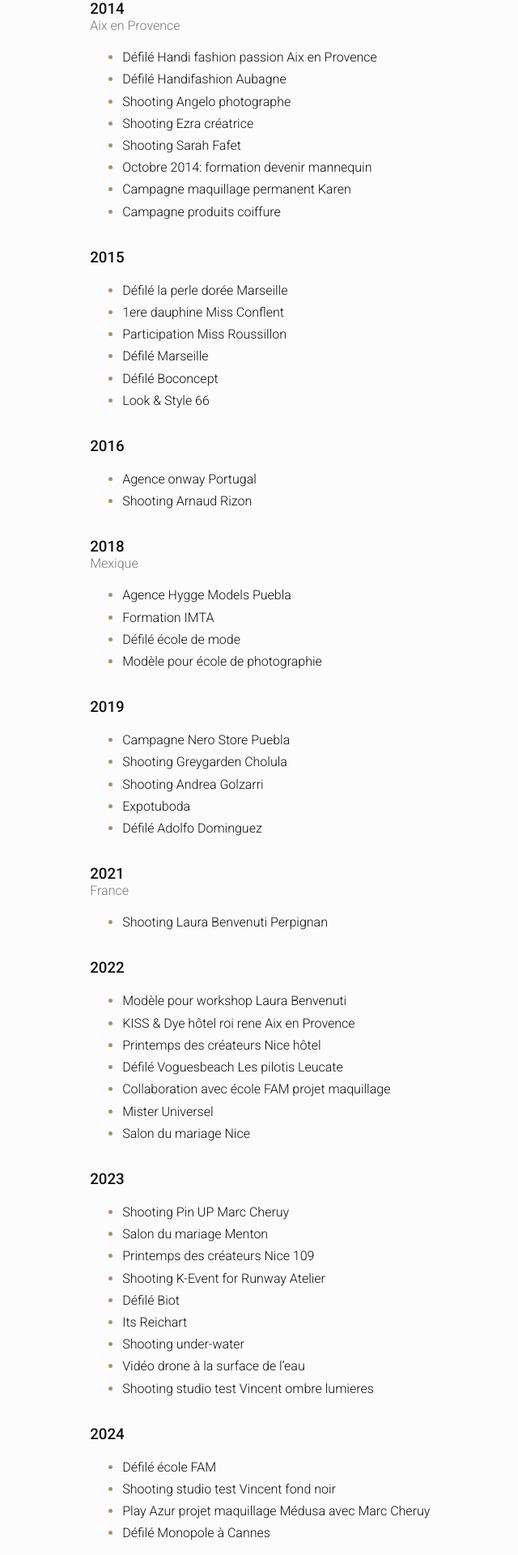
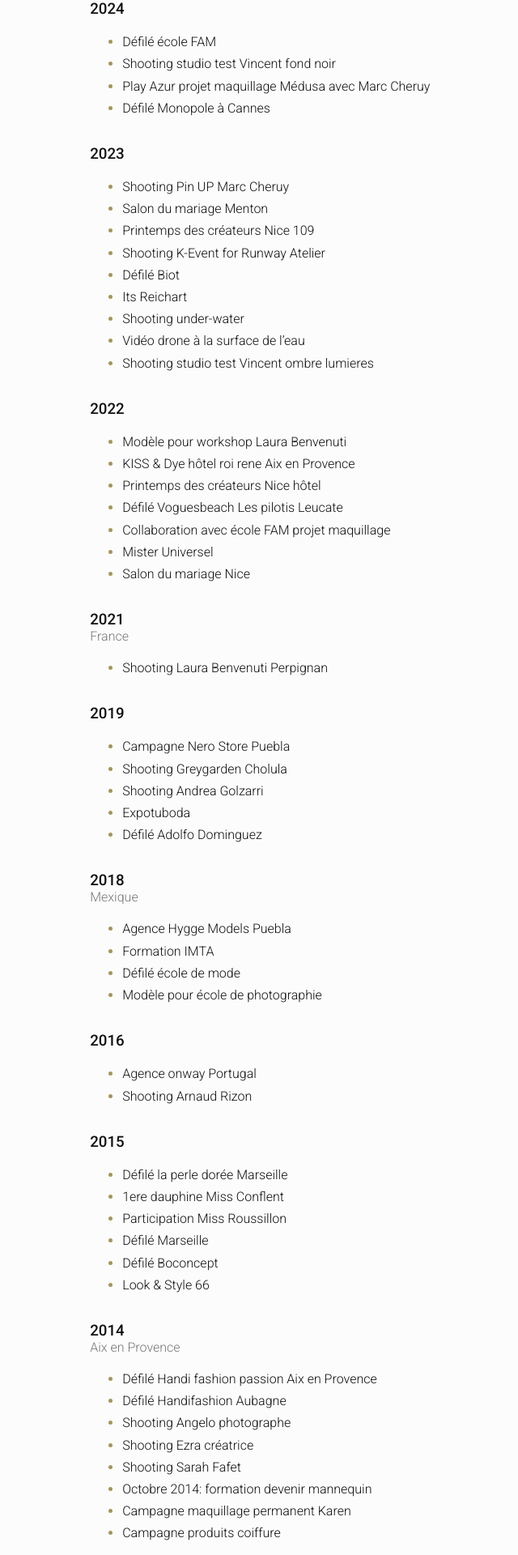
Before and after one commit to vaniaelizondo/photo-book, a React (Create React App) app: page /cv in a window 1280 px wide. Shown: the part 180-2100 px from the top of the page at 81% size, without its empty margins (260-900 px from the left). Built offline with nearby package versions, Linux system fonts and the light colour scheme.

Commit message:
translations ready

```diff
--- a/src/locales/en/translation.json
+++ b/src/locales/en/translation.json
@@ -8,17 +8,17 @@
   },
   "home": {
     "height": "Height",
-    "height_value": "181 cm",
+    "height_value": "71 in",
     "chest": "Chest",
-    "chest_value": "90 cm",
+    "chest_value": "34 in",
     "waist": "Waist",
-    "waist_value": "70 cm",
+    "waist_value": "26 in",
     "hips": "Hips",
-    "hips_value": "98 cm",
+    "hips_value": "36 in",
     "size": "Size",
-    "size_value": "36",
+    "size_value": "S/M",
     "shoes": "Shoes",
-    "shoes_value": "38",
+    "shoes_value": "7 US",
     "eyes": "Eyes",
     "eyes_value": "Brown",
     "hair": "Hair",
@@ -27,72 +27,77 @@
     "tattoos_value": "2 discrets",
     "piercings": "Piercings",
     "piercings_value": "Ears, tongue, belly button",
-    "title": "Model / Advertising actress",
-    "paragraph_1": "Je suis basée à Nice, j'ai un pied à terre à Perpignan, je me éplace partout en France (Carte TGV) n'hésitez pas à me contacter afin que l'on puisse discuter ensemble de votre projet.J'étudie toutes les propositions sérieuses et rémunérées. Je suis disponible pour Campagne publicitaire, Catalogue, Clip, Détails mains/corps, Éditorial, E-shop, Figuration, Lookbook.",
-    "paragraph_2": "Spoken languages : French, Spanish, English",
-    "paragraph_3": "Agencies: Enjoymodels, Elever 1 (Mexique)",
-    "paragraph_4": "My pleasure to work together",
+    "title": "Model / Actress",
+    "paragraph_1": "I am a professional model with over 10 years of experience, currently based in Nice, and available to travel regularly within France and abroad. I spent two years in Mexico, which enriched my experience and broadened my professional perspective. I am open to collaborating on serious and paid projects.",
+    "competences": "Areas of Expertise",
+    "list_1_title": "Modeling",
+    "list_1_text_1": "Advertising campaigns",
+    "list_1_text_2": "Catalogs",
+    "list_1_text_3": "Hand/body modeling",
+    "list_1_text_4": "Editorials",
+    "list_1_text_5": "E-commerce",
+    "list_1_text_6": "Lookbooks",
+    "list_1_text_7": "Runways",
+    "list_2_title": "Acting",
+    "list_2_text_1": "Music videos",
+    "list_2_text_2": "Extras",
+    "list_2_text_3": "Roles in series or films",
+    "paragraph_2": "Languages spoken: French, Spanish, English",
+    "paragraph_3": "📌 I do not accept projects involving nudity.",
+    "paragraph_4": "I am available to discuss your ideas and bring your projects to life. Feel free to reach out to me!",
     "contact": "Contact",
-    "mail_subject": "J'ai%20vu%20ton%20site%20internet&body=Bonjour!%0D%0A%0D%0AJ'ai%20vu%20ton%20site%20internet%20et%20j'aimerais%20me%20connecter%20avec%20vous."
-  },
-  "albums": {
-    "album_1": "Polaroids",
-    "album_2": "Fashion",
-    "album_3": "Commercial",
-    "album_4": "Book",
-    "album_5": "Corporate",
-    "album_6": "Lingerie"
+    "mail_subject": "I%20saw%20your%20webpage&body=Hi!%0D%0A%0D%0AI%20would%20love%20to%20contact%20you!"
   },
   "cv": {
     "2014_location": "Aix en Provence",
-    "2014_1": "Défilé Handi fashion passion Aix en Provence",
-    "2014_2": "Défilé Handifashion Aubagne",
-    "2014_3": "Shooting Angelo photographe",
-    "2014_4": "Shooting Ezra créatrice",
-    "2014_5": "Shooting Sarah Fafet",
-    "2014_6": "Octobre 2014: formation devenir mannequin",
-    "2014_7": "Campagne maquillage permanent Karen",
-    "2014_8": "Campagne produits coiffure",
-    "2015_1": "Défilé la perle dorée Marseille",
-    "2015_2": "1ere dauphine Miss Conflent",
-    "2015_3": "Participation Miss Roussillon",
-    "2015_4": "Défilé Marseille",
-    "2015_5": "Défilé Boconcept",
+    "2014_1": "Handi Fashion Passion runway Aix en Provence",
+    "2014_2": "Handi Fashion runway Aubagne",
+    "2014_3": "Angelo Photographer photoshoot",
+    "2014_4": "Ezra Designer photoshoot",
+    "2014_5": "Sarah Fafet photoshoot",
+    "2014_6": "October 2014: Becoming a model training",
+    "2014_7": "Permanent makeup campaign for Karen",
+    "2014_8": "Hair products campaign",
+    "2015_1": "Golden Pearl runway Marseille",
+    "2015_2": "1st runner-up Miss Conflent",
+    "2015_3": "Participation in Miss Roussillon",
+    "2015_4": "Marseille runway",
+    "2015_5": "Boconcept runway",
     "2015_6": "Look & Style 66",
-    "2016_1": "Agence onway Portugal ",
-    "2016_2": "Shooting Arnaud Rizon",
-    "2018_location": "Mexique",
-    "2018_1": "Agence Hygge Models Puebla",
-    "2018_2": "Formation IMTA",
-    "2018_3": "Défilé école de mode",
-    "2018_4": "Modèle pour école de photographie",
-    "2019_1": "Campagne Nero Store Puebla",
-    "2019_2": "Shooting Greygarden Cholula",
-    "2019_3": "Shooting Andrea Golzarri",
+    "2016_1": "Onway Agency Portugal",
+    "2016_2": "Arnaud Rizon photoshoot",
+    "2018_location": "Mexico",
+    "2018_1": "Hygge Models Agency Puebla",
+    "2018_2": "IMTA Training",
+    "2018_3": "Fashion school runway",
+    "2018_4": "Model for photography school",
+    "2019_1": "Nero Store Puebla campaign",
+    "2019_2": "Greygarden Cholula photoshoot",
+    "2019_3": "Andrea Golzarri photoshoot",
     "2019_4": "Expotuboda",
-    "2019_5": "Défilé Adolfo Dominguez",
+    "2019_5": "Adolfo Dominguez runway",
     "2021_location": "France",
-    "2021_1": "Shooting Laura Benvenuti Perpignan",
-    "2022_1": "Modèle pour workshop Laura Benvenuti",
-    "2022_2": "KISS & Dye hôtel roi rene Aix en Provence",
-    "2022_3": "Printemps des créateurs Nice hôtel",
-    "2022_4": "Défilé Voguesbeach Les pilotis Leucate",
-    "2022_5": "Collaboration avec école FAM projet maquillage",
-    "2022_6": "Mister Universel",
-    "2022_7": "Salon du mariage Nice",
-    "2023_1": "Shooting Pin UP Marc Cheruy",
-    "2023_2": "Salon du mariage Menton",
-    "2023_3": "Printemps des créateurs Nice 109",
-    "2023_4": "Shooting K-Event for Runway Atelier",
-    "2023_5": "Défilé Biot",
+    "2021_1": "Laura Benvenuti photoshoot Perpignan",
+    "2022_1": "Model for Laura Benvenuti workshop",
+    "2022_2": "KISS & Dye Hotel Roi Rene Aix en Provence",
+    "2022_3": "Spring of Creators Nice Hotel",
+    "2022_4": "Voguesbeach runway Les Pilotis Leucate",
+    "2022_5": "Collaboration with FAM school makeup project",
+    "2022_6": "Mister Universal",
+    "2022_7": "Wedding fair Nice",
+    "2023_1": "Pin-Up photoshoot Marc Cheruy",
+    "2023_2": "Wedding fair Menton",
+    "2023_3": "Spring of Creators Nice 109",
+    "2023_4": "K-Event photoshoot for Runway Atelier",
+    "2023_5": "Biot runway",
     "2023_6": "Its Reichart",
-    "2023_7": "Shooting under-water",
-    "2023_8": "Vidéo drone à la surface de l’eau",
-    "2023_9": "Shooting studio test Vincent ombre lumieres",
-    "2024_1": "Défilé école FAM",
-    "2024_2": "Shooting studio test Vincent fond noir",
-    "2024_3": "Play Azur projet maquillage Médusa avec Marc Cheruy",
-    "2024_4": "Défilé Monopole à Cannes"
+    "2023_7": "Underwater photoshoot",
+    "2023_8": "Drone video at the water’s surface",
+    "2023_9": "Studio test photoshoot Vincent shadows and lights",
+    "2024_1": "FAM school runway",
+    "2024_2": "Studio test photoshoot Vincent black background",
+    "2024_3": "Play Azur Medusa makeup project with Marc Cheruy",
+    "2024_4": "Monopole runway Cannes"
   },
   "contact": {
     "invalid_form": "Please fill out the required fields.",
@@ -107,6 +112,6 @@
     "error_message": "There was an error. Please try later"
   },
   "footer": {
-    "mail_subject": "J'ai%20vu%20ton%20site%20internet&body=Bonjour!%0D%0A%0D%0AJ'ai%20vu%20ton%20site%20internet%20et%20j'aimerais%20me%20connecter%20avec%20vous."
+    "mail_subject": "I%20saw%20your%20webpage&body=Hi!%0D%0A%0D%0AI%20would%20love%20to%20contact%20you!"
   }
 }
--- a/src/locales/es/translation.json
+++ b/src/locales/es/translation.json
@@ -10,89 +10,94 @@
     "height": "Altura",
     "height_value": "181 cm",
     "chest": "Pecho",
-    "chest_value": "90 cm",
+    "chest_value": "88 cm",
     "waist": "Cintura",
-    "waist_value": "70 cm",
+    "waist_value": "68 cm",
     "hips": "Cadera",
-    "hips_value": "98 cm",
+    "hips_value": "92 cm",
     "size": "Talla",
-    "size_value": "36",
+    "size_value": "8/10 (S/M)",
     "shoes": "Zapatos",
-    "shoes_value": "38",
+    "shoes_value": "6",
     "eyes": "Ojos",
-    "eyes_value": "Café",
+    "eyes_value": "Verdes/Marrón",
     "hair": "Cabello",
-    "hair_value": "Café",
+    "hair_value": "Castaño",
     "tattoos": "Tatuajes",
     "tattoos_value": "2 discretos",
     "piercings": "Piercings",
     "piercings_value": "Orejas, lengua, ombligo",
-    "title": "Modelo / actriz publicitaria",
-    "paragraph_1": "Je suis basée à Nice, j'ai un pied à terre à Perpignan, je me éplace partout en France (Carte TGV) n'hésitez pas à me contacter afin que l'on puisse discuter ensemble de votre projet.J'étudie toutes les propositions sérieuses et rémunérées. Je suis disponible pour Campagne publicitaire, Catalogue, Clip, Détails mains/corps, Éditorial, E-shop, Figuration, Lookbook.",
-    "paragraph_2": "Idiomas: Francés, Español, Inglés",
-    "paragraph_3": "Agencias: Enjoymodels, Elever 1 (Mexique)",
-    "paragraph_4": "Un placer trabajar juntos",
+    "title": "Modelo / actriz",
+    "paragraph_1": "Soy modelo profesional con más de 10 años de experiencia, actualmente con base en Niza, y disponible para viajar regularmente tanto en Francia como en el extranjero. Pasé dos años en México, lo que me permitió enriquecer mi experiencia y ampliar mi perspectiva profesional. Estoy disponible para colaborar en proyectos serios y remunerados.",
+    "competences": "Áreas de especialización",
+    "list_1_title": "Modelaje",
+    "list_1_text_1": "Campañas publicitarias",
+    "list_1_text_2": "Catálogos",
+    "list_1_text_3": "Modelo de manos/cuerpo",
+    "list_1_text_4": "Editoriales",
+    "list_1_text_5": "E-commerce",
+    "list_1_text_6": "Lookbooks",
+    "list_1_text_7": "Pasarelas",
+    "list_2_title": "Actuación",
+    "list_2_text_1": "Videos musicales",
+    "list_2_text_2": "Figuración",
+    "list_2_text_3": "Papeles en series o películas",
+    "paragraph_2": "Idiomas hablados: Francés, Español, Inglés",
+    "paragraph_3": "📌 No acepto proyectos que incluyan desnudos.",
+    "paragraph_4": "Estoy a su disposición para discutir sus ideas y dar vida a sus proyectos. ¡No dude en contactarme!",
     "contact": "Contacto",
-    "mail_subject": "J'ai%20vu%20ton%20site%20internet&body=Bonjour!%0D%0A%0D%0AJ'ai%20vu%20ton%20site%20internet%20et%20j'aimerais%20me%20connecter%20avec%20vous."
-  },
-  "albums": {
-    "album_1": "Polaroids",
-    "album_2": "Fashion",
-    "album_3": "Comercial",
-    "album_4": "Book",
-    "album_5": "Corporativo",
-    "album_6": "Lingerie"
+    "mail_subject": "Vi%20tu%20página%20web&body=¡Hola!%0D%0A%0D%0AMe%20encantaría%20contactarte."
   },
   "cv": {
     "2014_location": "Aix en Provence",
-    "2014_1": "Défilé Handi fashion passion Aix en Provence",
-    "2014_2": "Défilé Handifashion Aubagne",
-    "2014_3": "Shooting Angelo photographe",
-    "2014_4": "Shooting Ezra créatrice",
-    "2014_5": "Shooting Sarah Fafet",
-    "2014_6": "Octobre 2014: formation devenir mannequin",
-    "2014_7": "Campagne maquillage permanent Karen",
-    "2014_8": "Campagne produits coiffure",
-    "2015_1": "Défilé la perle dorée Marseille",
-    "2015_2": "1ere dauphine Miss Conflent",
-    "2015_3": "Participation Miss Roussillon",
-    "2015_4": "Défilé Marseille",
-    "2015_5": "Défilé Boconcept",
+    "2014_1": "Desfile Handi Fashion Passion Aix en Provence",
+    "2014_2": "Desfile Handi Fashion Aubagne",
+    "2014_3": "Sesión fotográfica con Angelo fotógrafo",
+    "2014_4": "Sesión fotográfica con Ezra diseñadora",
+    "2014_5": "Sesión fotográfica con Sarah Fafet",
+    "2014_6": "Octubre 2014: Formación para ser modelo",
+    "2014_7": "Campaña de maquillaje permanente para Karen",
+    "2014_8": "Campaña de productos para el cabello",
+    "2015_1": "Desfile La Perla Dorada Marsella",
+    "2015_2": "1ª finalista Miss Conflent",
+    "2015_3": "Participación en Miss Roussillon",
+    "2015_4": "Desfile en Marsella",
+    "2015_5": "Desfile Boconcept",
     "2015_6": "Look & Style 66",
-    "2016_1": "Agence onway Portugal ",
-    "2016_2": "Shooting Arnaud Rizon",
-    "2018_location": "Mexique",
-    "2018_1": "Agence Hygge Models Puebla",
-    "2018_2": "Formation IMTA",
-    "2018_3": "Défilé école de mode",
-    "2018_4": "Modèle pour école de photographie",
-    "2019_1": "Campagne Nero Store Puebla",
-    "2019_2": "Shooting Greygarden Cholula",
-    "2019_3": "Shooting Andrea Golzarri",
+    "2016_1": "Agencia Onway Portugal",
+    "2016_2": "Sesión fotográfica con Arnaud Rizon",
+    "2018_location": "México",
+    "2018_1": "Agencia Hygge Models Puebla",
+    "2018_2": "Formación IMTA",
+    "2018_3": "Desfile de escuela de moda",
+    "2018_4": "Modelo para escuela de fotografía",
+    "2019_1": "Campaña Nero Store Puebla",
+    "2019_2": "Sesión fotográfica Greygarden Cholula",
+    "2019_3": "Sesión fotográfica Andrea Golzarri",
     "2019_4": "Expotuboda",
-    "2019_5": "Défilé Adolfo Dominguez",
-    "2021_location": "France",
-    "2021_1": "Shooting Laura Benvenuti Perpignan",
-    "2022_1": "Modèle pour workshop Laura Benvenuti",
-    "2022_2": "KISS & Dye hôtel roi rene Aix en Provence",
-    "2022_3": "Printemps des créateurs Nice hôtel",
-    "2022_4": "Défilé Voguesbeach Les pilotis Leucate",
-    "2022_5": "Collaboration avec école FAM projet maquillage",
-    "2022_6": "Mister Universel",
-    "2022_7": "Salon du mariage Nice",
-    "2023_1": "Shooting Pin UP Marc Cheruy",
-    "2023_2": "Salon du mariage Menton",
-    "2023_3": "Printemps des créateurs Nice 109",
-    "2023_4": "Shooting K-Event for Runway Atelier",
-    "2023_5": "Défilé Biot",
+    "2019_5": "Desfile Adolfo Dominguez",
+    "2021_location": "Francia",
+    "2021_1": "Sesión fotográfica Laura Benvenuti Perpiñán",
+    "2022_1": "Modelo para taller de Laura Benvenuti",
+    "2022_2": "KISS & Dye Hotel Roi Rene Aix en Provence",
+    "2022_3": "Primavera de los Creadores Nice Hotel",
+    "2022_4": "Desfile Voguesbeach Les Pilotis Leucate",
+    "2022_5": "Colaboración con escuela FAM proyecto de maquillaje",
+    "2022_6": "Mister Universal",
+    "2022_7": "Feria de bodas Niza",
+    "2023_1": "Sesión fotográfica Pin-Up Marc Cheruy",
+    "2023_2": "Feria de bodas Menton",
+    "2023_3": "Primavera de los Creadores Nice 109",
+    "2023_4": "Sesión fotográfica K-Event para Runway Atelier",
+    "2023_5": "Desfile en Biot",
     "2023_6": "Its Reichart",
-    "2023_7": "Shooting under-water",
-    "2023_8": "Vidéo drone à la surface de l’eau",
-    "2023_9": "Shooting studio test Vincent ombre lumieres",
-    "2024_1": "Défilé école FAM",
-    "2024_2": "Shooting studio test Vincent fond noir",
-    "2024_3": "Play Azur projet maquillage Médusa avec Marc Cheruy",
-    "2024_4": "Défilé Monopole à Cannes"
+    "2023_7": "Sesión fotográfica bajo el agua",
+    "2023_8": "Video con dron en la superficie del agua",
+    "2023_9": "Sesión fotográfica de prueba en estudio Vincent sombras y luces",
+    "2024_1": "Desfile escuela FAM",
+    "2024_2": "Sesión fotográfica de prueba en estudio Vincent fondo negro",
+    "2024_3": "Play Azur proyecto de maquillaje Medusa con Marc Cheruy",
+    "2024_4": "Desfile Monopole en Cannes"
   },
   "contact": {
     "invalid_form": "Please fill out the required fields.",
@@ -107,6 +112,6 @@
     "error_message": "Hubo un error. Favor de intentar más tarde"
   },
   "footer": {
-    "mail_subject": "J'ai%20vu%20ton%20site%20internet&body=Bonjour!%0D%0A%0D%0AJ'ai%20vu%20ton%20site%20internet%20et%20j'aimerais%20me%20connecter%20avec%20vous."
+    "mail_subject": "Vi%20tu%20página%20web&body=¡Hola!%0D%0A%0D%0AMe%20encantaría%20contactarte."
   }
 }
--- a/src/pages/CV.js
+++ b/src/pages/CV.js
@@ -5,89 +5,89 @@
 
 	return (
 		<div className="curriculum">
-      <h3>2014</h3>
-      <h4>{t('cv.2014_location')}</h4>
+			<h3>2024</h3>
 			<ul>
-        <li>{t('cv.2014_1')}</li>
-        <li>{t('cv.2014_2')}</li>
-        <li>{t('cv.2014_3')}</li>
-        <li>{t('cv.2014_4')}</li>
-        <li>{t('cv.2014_5')}</li>
-        <li>{t('cv.2014_6')}</li>
-        <li>{t('cv.2014_7')}</li>
-        <li>{t('cv.2014_8')}</li>
+				<li>{t("cv.2024_1")}</li>
+				<li>{t("cv.2024_2")}</li>
+				<li>{t("cv.2024_3")}</li>
+				<li>{t("cv.2024_4")}</li>
+			</ul>
+
+			<h3>2023</h3>
+			<ul>
+				<li>{t("cv.2023_1")}</li>
+				<li>{t("cv.2023_2")}</li>
+				<li>{t("cv.2023_3")}</li>
+				<li>{t("cv.2023_4")}</li>
+				<li>{t("cv.2023_5")}</li>
+				<li>{t("cv.2023_6")}</li>
+				<li>{t("cv.2023_7")}</li>
+				<li>{t("cv.2023_8")}</li>
+				<li>{t("cv.2023_9")}</li>
+			</ul>
+
+			<h3>2022 </h3>
+			<ul>
+				<li>{t("cv.2022_1")}</li>
+				<li>{t("cv.2022_2")}</li>
+				<li>{t("cv.2022_3")}</li>
+				<li>{t("cv.2022_4")}</li>
+				<li>{t("cv.2022_5")}</li>
+				<li>{t("cv.2022_6")}</li>
+				<li>{t("cv.2022_7")}</li>
+			</ul>
+
+			<h3>2021</h3>
+			<h4>{t("cv.2021_location")}</h4>
+			<ul>
+				<li>{t("cv.2021_1")}</li>
+			</ul>
+
+			<h3>2019</h3>
+			<ul>
+				<li>{t("cv.2019_1")}</li>
+				<li>{t("cv.2019_2")}</li>
+				<li>{t("cv.2019_3")}</li>
+				<li>{t("cv.2019_4")}</li>
+				<li>{t("cv.2019_5")}</li>
+			</ul>
+
+			<h3>2018</h3>
+			<h4>{t("cv.2018_location")}</h4>
+			<ul>
+				<li>{t("cv.2018_1")}</li>
+				<li>{t("cv.2018_2")}</li>
+				<li>{t("cv.2018_3")}</li>
+				<li>{t("cv.2018_4")}</li>
+			</ul>
+
+			<h3>2016</h3>
+			<ul>
+				<li>{t("cv.2016_1")}</li>
+				<li>{t("cv.2016_2")}</li>
 			</ul>
 
 			<h3>2015</h3>
 			<ul>
-        <li>{t('cv.2015_1')}</li>
-        <li>{t('cv.2015_2')}</li>
-        <li>{t('cv.2015_3')}</li>
-        <li>{t('cv.2015_4')}</li>
-        <li>{t('cv.2015_5')}</li>
-        <li>{t('cv.2015_6')}</li>
+				<li>{t("cv.2015_1")}</li>
+				<li>{t("cv.2015_2")}</li>
+				<li>{t("cv.2015_3")}</li>
+				<li>{t("cv.2015_4")}</li>
+				<li>{t("cv.2015_5")}</li>
+				<li>{t("cv.2015_6")}</li>
 			</ul>
 
-      <h3>2016</h3>
+			<h3>2014</h3>
+			<h4>{t("cv.2014_location")}</h4>
 			<ul>
-        <li>{t('cv.2016_1')}</li>
-        <li>{t('cv.2016_2')}</li>
-      </ul>
-
-      <h3>2018</h3>
-      <h4>{t('cv.2018_location')}</h4>
-      <ul>
-        <li>{t('cv.2018_1')}</li>
-        <li>{t('cv.2018_2')}</li>
-        <li>{t('cv.2018_3')}</li>
-        <li>{t('cv.2018_4')}</li>
-      </ul>
-
-      <h3>2019</h3>
-      <ul>
-        <li>{t('cv.2019_1')}</li>
-        <li>{t('cv.2019_2')}</li>
-        <li>{t('cv.2019_3')}</li>
-        <li>{t('cv.2019_4')}</li>
-        <li>{t('cv.2019_5')}</li>
-      </ul>
-
-      <h3>2021</h3>
-      <h4>{t('cv.2021_location')}</h4>
-      <ul>
-        <li>{t('cv.2021_1')}</li>
-      </ul>
-
-      <h3>2022 </h3>
-      <ul>
-        <li>{t('cv.2022_1')}</li>
-        <li>{t('cv.2022_2')}</li>
-        <li>{t('cv.2022_3')}</li>
-        <li>{t('cv.2022_4')}</li>
-        <li>{t('cv.2022_5')}</li>
-        <li>{t('cv.2022_6')}</li>
-        <li>{t('cv.2022_7')}</li>
-      </ul>
-
-      <h3>2023</h3>
-      <ul>
-        <li>{t('cv.2023_1')}</li>
-        <li>{t('cv.2023_2')}</li>
-        <li>{t('cv.2023_3')}</li>
-        <li>{t('cv.2023_4')}</li>
-        <li>{t('cv.2023_5')}</li>
-        <li>{t('cv.2023_6')}</li>
-        <li>{t('cv.2023_7')}</li>
-        <li>{t('cv.2023_8')}</li>
-        <li>{t('cv.2023_9')}</li>
-      </ul>
-
-      <h3>2024</h3>
-      <ul>
-        <li>{t('cv.2024_1')}</li>
-        <li>{t('cv.2024_2')}</li>
-        <li>{t('cv.2024_3')}</li>
-        <li>{t('cv.2024_4')}</li>
+				<li>{t("cv.2014_1")}</li>
+				<li>{t("cv.2014_2")}</li>
+				<li>{t("cv.2014_3")}</li>
+				<li>{t("cv.2014_4")}</li>
+				<li>{t("cv.2014_5")}</li>
+				<li>{t("cv.2014_6")}</li>
+				<li>{t("cv.2014_7")}</li>
+				<li>{t("cv.2014_8")}</li>
 			</ul>
 		</div>
 	);
--- a/src/styles.scss
+++ b/src/styles.scss
@@ -40,6 +40,18 @@
 
   :hover {
     color: $gray;
+  }
+}
+
+ul {
+  // list-style-type: circle;
+
+  li {
+    line-height: 1.7rem;
+
+    &::marker {
+      color: $gold;
+    }
   }
 }
 
@@ -192,6 +204,22 @@
 .home-text {
   margin: 1rem $margin-home-sides-web;
 
+  h1 {
+    font-family: "Roboto Condensed", sans-serif;
+    color: #777;
+    font-weight: 500;
+  }
+
+  h2 {
+    font-weight: 400;
+  }
+
+  h3 {
+    font-family: "Roboto Condensed", sans-serif;
+    font-weight: 300;
+    color: #777;
+  }
+
   p {
     margin: 1.7rem 0;
     line-height: 1.7rem;
@@ -280,18 +308,6 @@
     margin: 0;
     font-weight: 300;
     color: $gray;
-  }
-
-  ul {
-    // list-style-type: circle;
-
-    li {
-      line-height: 1.7rem;
-
-      &::marker {
-        color: $gold;
-      }
-    }
   }
 }
 
```
Also changed, not shown: src/App.js (+5 -36 lines), src/locales/fr/translation.json (+24 -19 lines), src/pages/Home.js (+20 -3 lines). Lines whose indentation alone changed are shown as unchanged.
